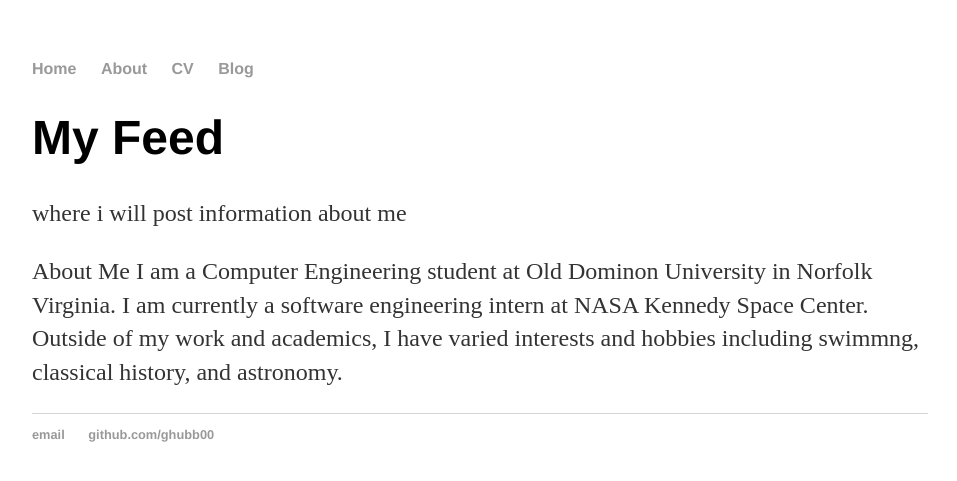
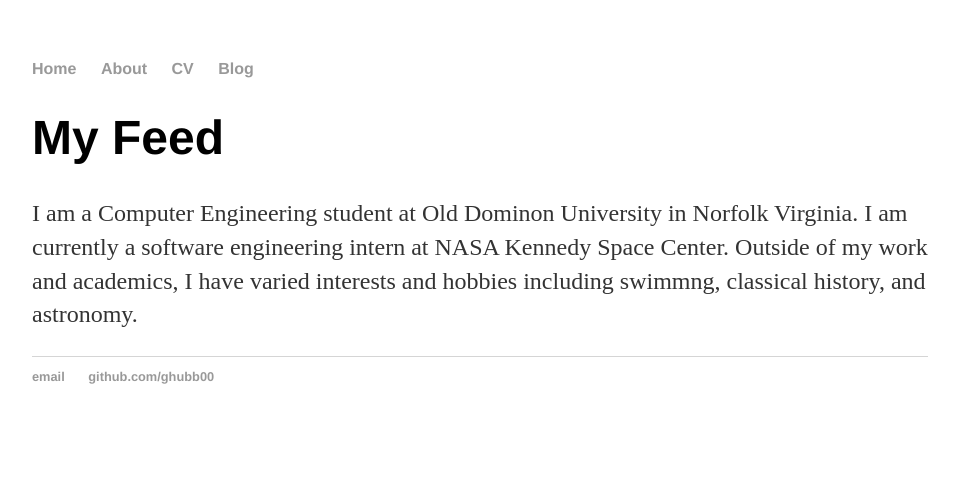
Before and after one commit to ghubb00/ghubb001.github.io, a Jekyll site: the page built from about/index.html, in a window 1280 px wide. Shown: the top 481 px of the page, without its empty margins (160-1117 px from the left). Built offline with Jekyll 4.4.1, drawn with Linux system fonts in a browser that asks for light colours.

Commit message:
Update index.html

```diff
--- a/about/index.html
+++ b/about/index.html
@@ -3,9 +3,9 @@ layout: default
 title: My Feed
 ---
 	<h1>{{ page.title }}</h1>
-	<p> where i will post information about me <p>
+	<p>
 
-	<p> About Me
+	<p>
 
 I am a Computer Engineering student at Old Dominon University in Norfolk Virginia.  I am currently a software engineering intern at NASA Kennedy Space Center.
 
```
